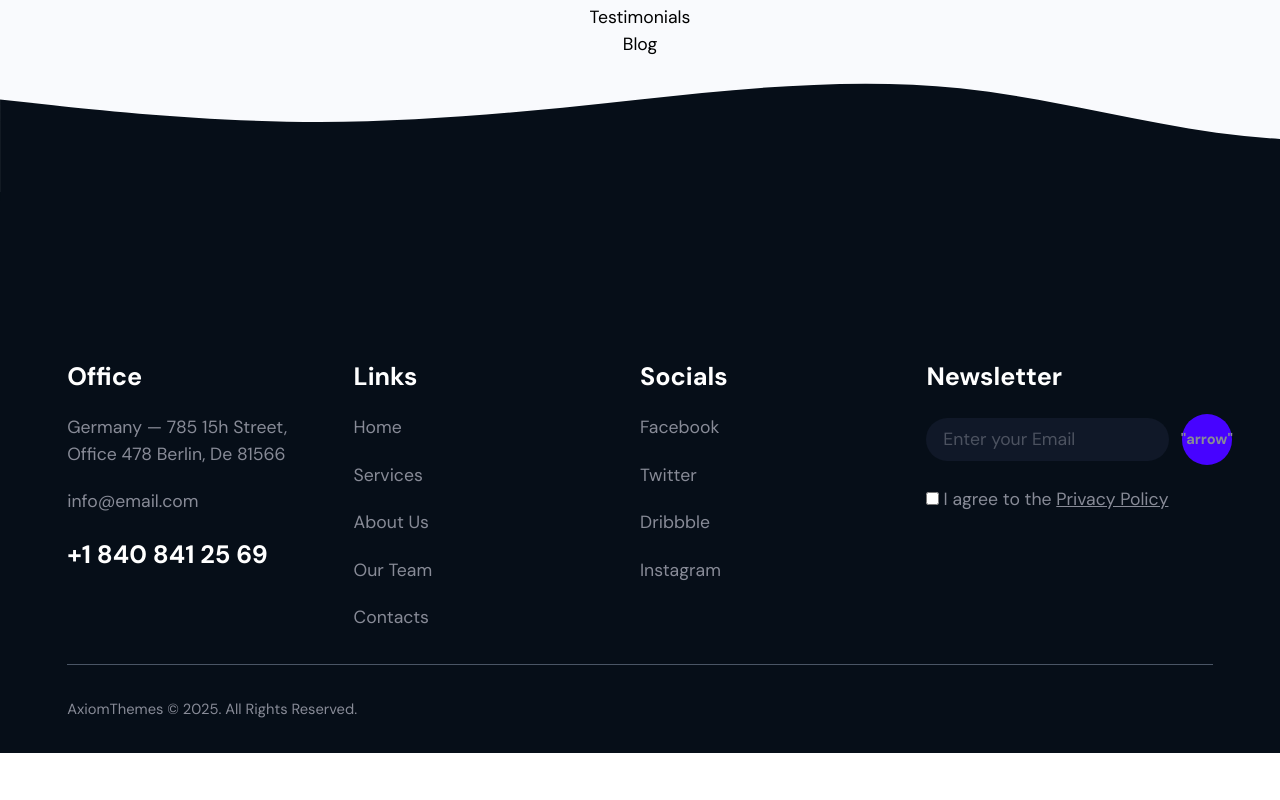
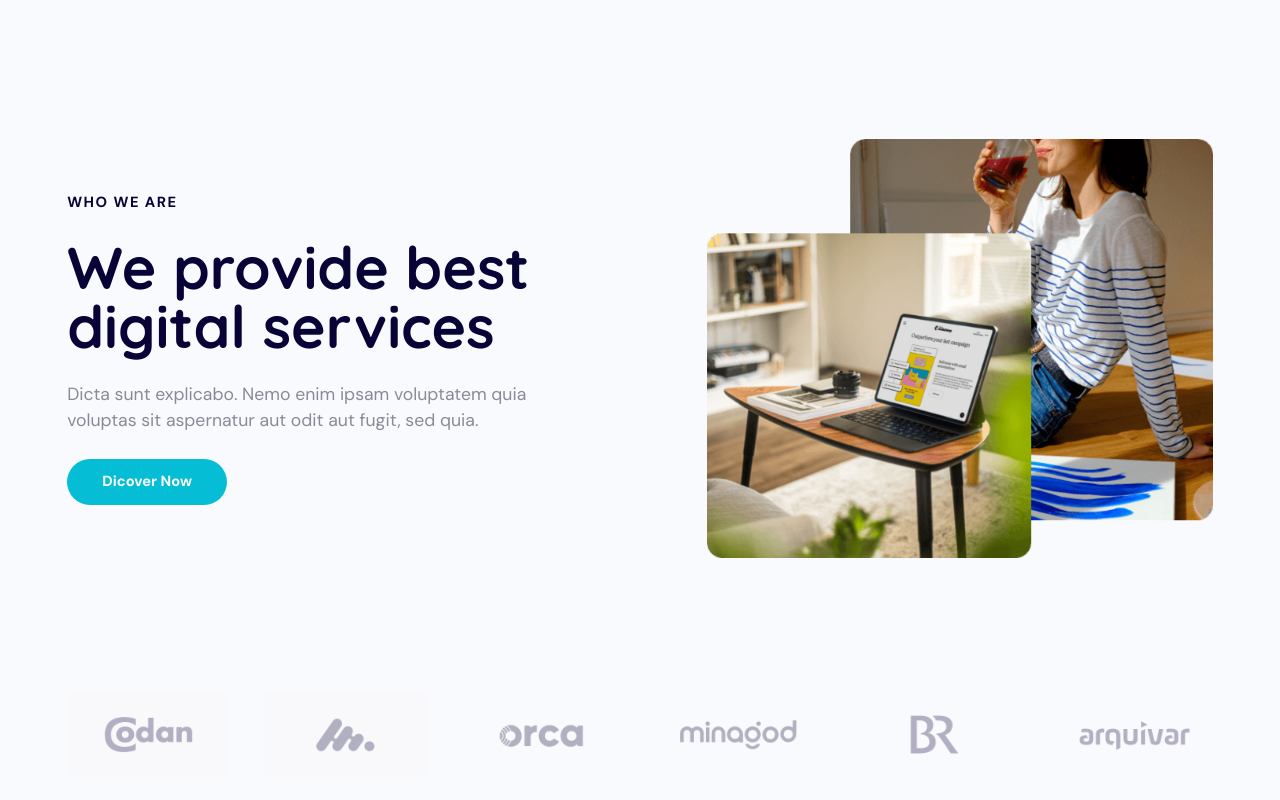
Before and after one commit to Emmility-king/CreativeAgency-LandingPage, a React (Vite) app: page / in a window 1280 px wide. Shown: the part 3200-4000 px from the top of the page. Before the commit the page ends 3953 px from the top, so only its background shows below. Built offline with nearby package versions, Linux system fonts and the light colour scheme.

Commit message:
moving to blogs

```diff
--- a/src/components/Testimonials.jsx
+++ b/src/components/Testimonials.jsx
@@ -1,7 +1,50 @@
 import React from "react";
 
 const Testimonials = () => {
-	return <div>Testimonials</div>;
+	const brands = [
+		"/odan.webp",
+		"/playwright.webp",
+		"/orca.webp",
+		"/mina.webp",
+		"/br.webp",
+		"/arquivar.webp",
+	];
+	return (
+		<div className="w-full padding py-32 ">
+			{/* who we are*/}
+			<div className="w-full flex justify-center gap-32 items-center cointainer">
+				{/* Text */}
+				<div className="flex flex-col gap-6 w-full max-w-[600px] text-text">
+					<p className="tag">Who we are</p>
+					<span className="heading">
+						We provide best <br /> digital services
+					</span>
+					<p>
+						Dicta sunt explicabo. Nemo enim ipsam voluptatem quia
+						voluptas sit aspernatur aut odit aut fugit, sed quia.
+					</p>
+
+					<button className="secondarybtn max-w-[160px] text-white">
+						Dicover Now
+					</button>
+				</div>
+				{/* Image */}
+				<div className="w-full max-w-[600px]">
+					<img src="/about2.png" alt="about image" />
+				</div>
+			</div>
+
+			{/* brands */}
+			<div className="container flex justify-center gap-8 py-32">
+				{brands.map((item, index) => (
+					<div className="relative group" key={index}>
+						<img src={item} alt="logo" className="w-[180px]" />
+						<div className="bg-bgLight/70 top-0 left-0 w-full h-full absolute group-hover:bg-transparent transition duration-300 ease-in-out" />
+					</div>
+				))}
+			</div>
+		</div>
+	);
 };
 
 export default Testimonials;
```
